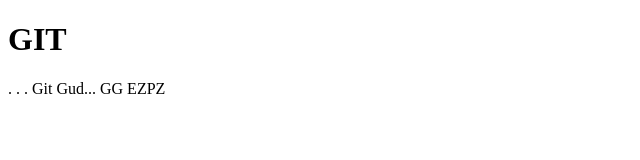
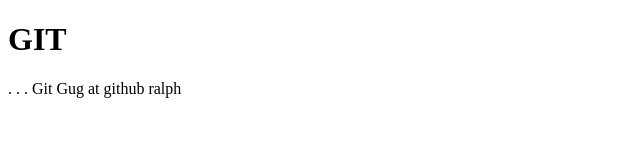
Before and after one commit to 2015000264/New, a plain HTML site: page Page one.html in a window 1280 px wide. Shown: the full height of the page, 0-640 px from the left. Drawn offline with Linux system fonts and the light colour scheme.

```diff
--- a/Page one.html
+++ b/Page one.html
@@ -11,5 +11,4 @@
 .
 .
 .
-Git Gud...
-GG EZPZ
+Git Gug at github ralph
```
Also changed, not shown: Page Two.html (+1 -1 lines), index.html (+1 -1 lines).
